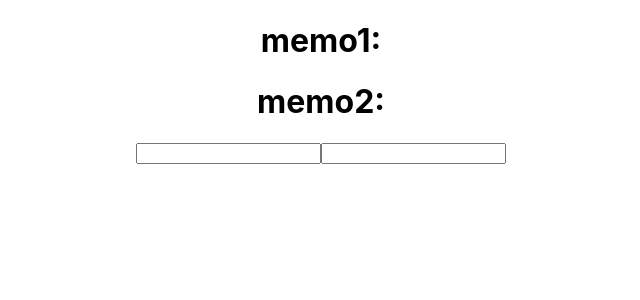
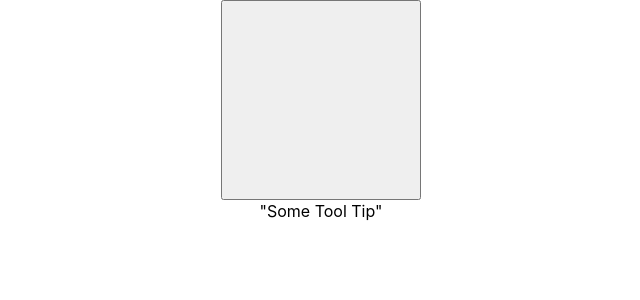
Before and after one commit to buithanhnhan76/ReactJS, a React (Create React App) app: page / in a window 1280 px wide. Shown: the top 300 px of the page, without its empty margins (319-959 px from the left). Built offline with nearby package versions, Linux system fonts and the light colour scheme.

Commit message:
implement higher order component

```diff
--- a/src/App.js
+++ b/src/App.js
@@ -4,24 +4,24 @@ import './App.css';
 // import GrandFather from './BasicHook+Context/granfather';
 
 // higherOrderComponent test
-// import Square from './higherOrderComponent/square';
+import Square from './higherOrderComponent/square';
 
 // Axios + ref
 // import ToDo from './axios+ref/toDo';
 
 // Portals
-// import Table from './Portal/table';
+// import Table from './Portals/table';
 
 // Reducer
 // import Count from './useReducer/Count';
 
 // useMemo
-import MeMo from './useMemo/memo';
+// import MeMo from './useMemo+useCallback/memo';
 
 function App() {
   return (
     <div className="App">
-      <MeMo />
+      <Square />
     </div>
   );
 }
--- a/src/higherOrderComponent/square.jsx
+++ b/src/higherOrderComponent/square.jsx
@@ -7,11 +7,10 @@ const Square = (props) => {
     return (
         <div>
         <button style={{width:200,height:200}} mousein={props.mousein}
-        onMouseOver={props.onMouseOver} onMouseOut={props.onMouseOut}
         >
         </button>
         <br />
-        {props.mousein && "Some Tool Tip"}
+        {props.mousein && <div>"Some Tool Tip"</div>}
         </div>
      );
 }
--- a/src/higherOrderComponent/withToolTip.jsx
+++ b/src/higherOrderComponent/withToolTip.jsx
@@ -11,7 +11,9 @@ export default function withToolTip(Component){
             handleMouse(false);
         }
         return (
-            <Component {...props} mousein={mousein} onMouseOver={handleMouseOver} onMouseOut={handleMouseOut}/>
+            <div onMouseOver={handleMouseOver} onMouseOut={handleMouseOut}>
+            <Component {...props} mousein={mousein} />
+            </div>
          );
     }
 }
--- a/src/useMemo/memo.jsx
+++ b/src/useMemo+useCallback/memo.jsx
@@ -1,4 +1,4 @@
-import React,{useMemo} from 'react';
+import React,{useCallback, useMemo} from 'react';
 import { useState } from 'react';
 
 const MeMo = () => {
@@ -11,6 +11,11 @@ const MeMo = () => {
     function showMemoOnConsole(){
         console.log(memo);
     }
+    // function only run if memo2 changed
+    // pass entire function to Callback
+    const showMemo2Console = useCallback(() => {
+        console.log(memo2); }
+    ,[memo2]);
     return (
     <React.Fragment>
         <h1>memo1: {memo}</h1>
@@ -18,6 +23,8 @@ const MeMo = () => {
         <input type="text" value={memo} onChange={(e) => {changeMemo(e.currentTarget.value)}}/>
         <input type="text" value={memo2} onChange={(e) => {changeMemo2(e.currentTarget.value)}}/>
         {consoleLog}
+        {/* showMemo only run if memo2 is changed */}
+        {showMemo2Console()}
     </React.Fragment>
         );
 }
```
Also changed, not shown: src/Portals/table.jsx (renamed from src/Portal/table.jsx).
